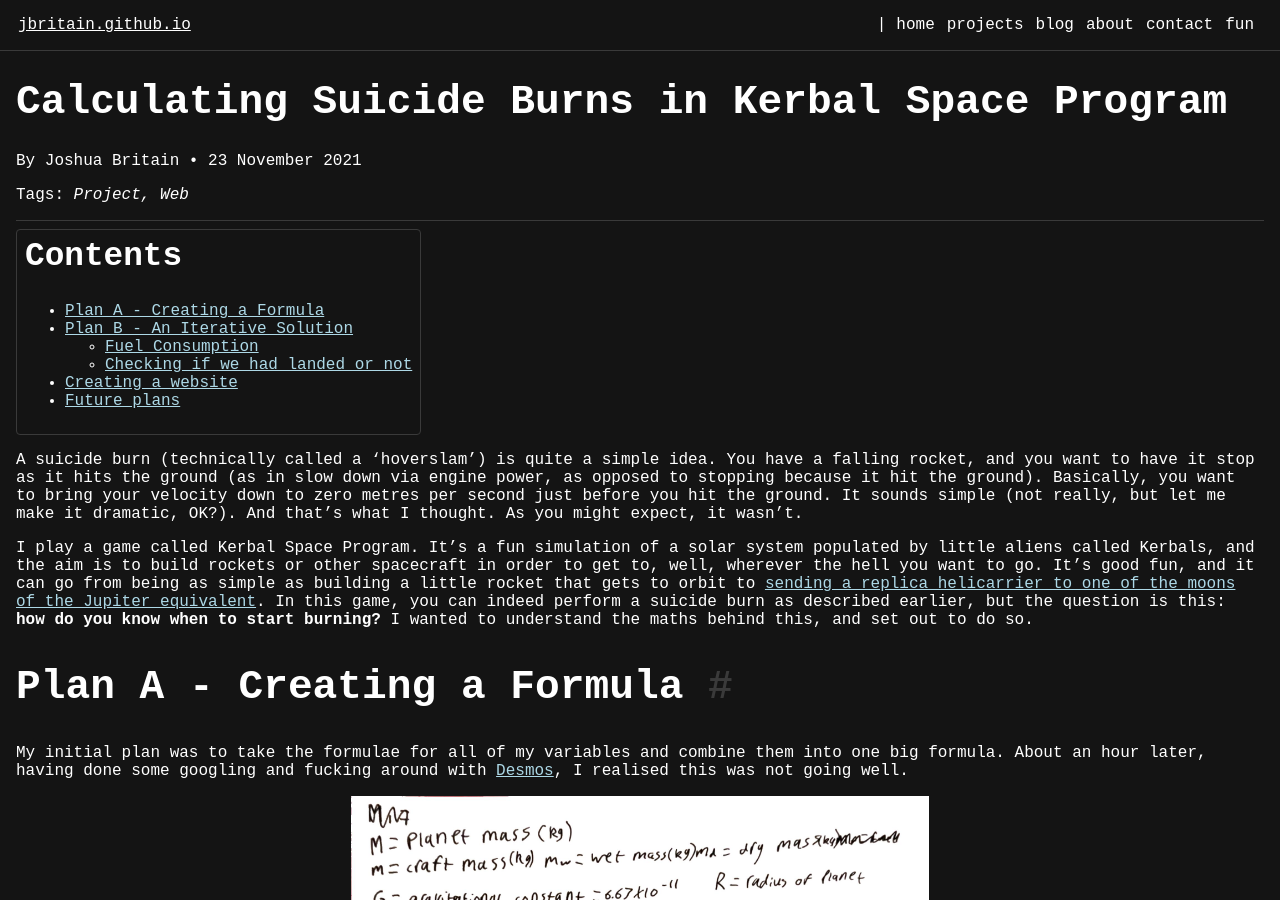
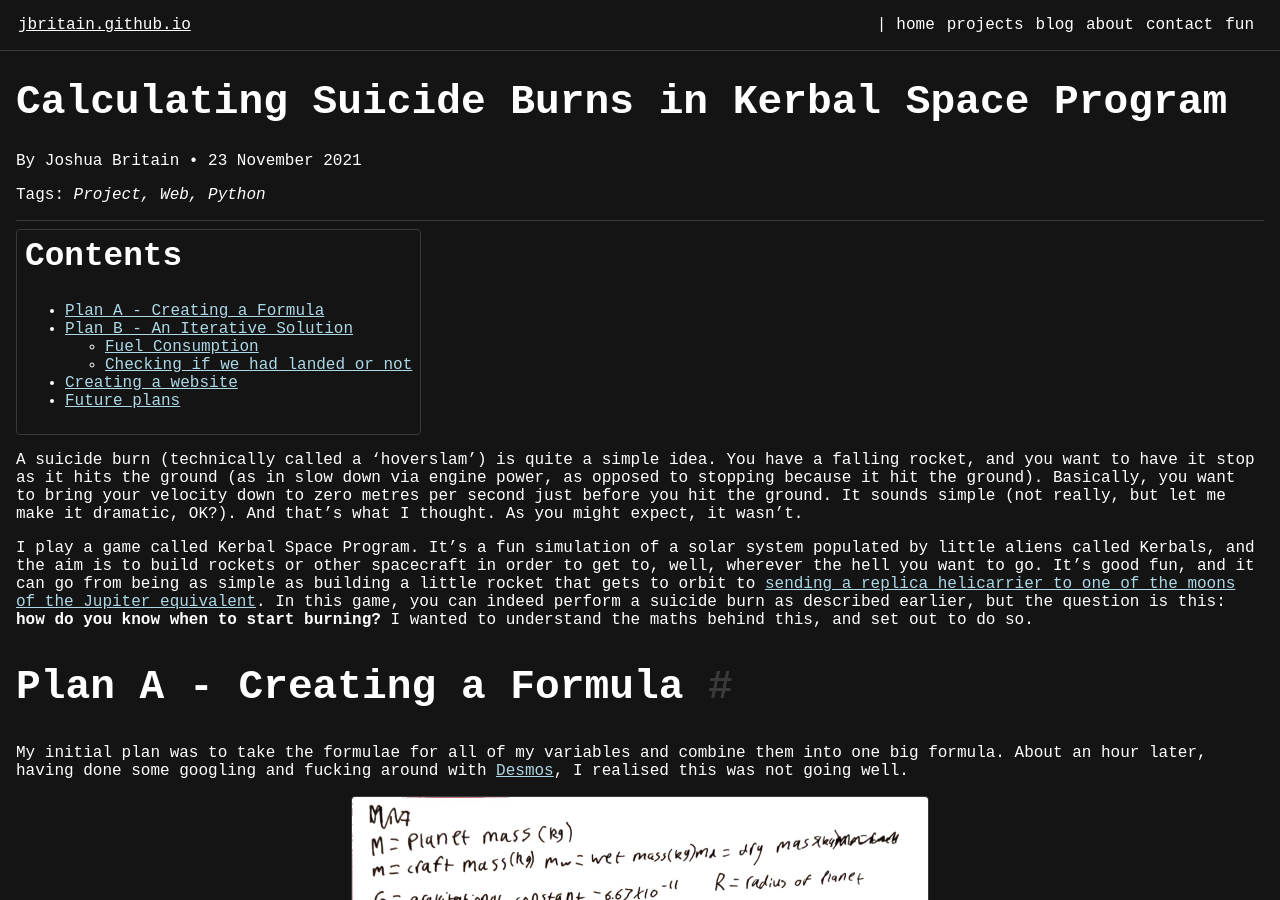
Before and after one commit to jbritain/jbritain.github.io, a Jekyll site: the page built from _posts/2021-11-23-calculate-suicide-burns-in-ksp.md, in a window 1280 px wide and 900 px high. Built offline with Jekyll 4.4.1, drawn with Linux system fonts in a browser that asks for light colours; formulas are drawn with MathJax 3; a style sheet for code colours, icons or effects is not loaded.

Commit message:
a few unrelated things

```diff
--- a/_posts/2021-11-23-calculate-suicide-burns-in-ksp.md
+++ b/_posts/2021-11-23-calculate-suicide-burns-in-ksp.md
@@ -2,7 +2,7 @@
 layout: post
 title: Calculating Suicide Burns in Kerbal Space Program
 author: Joshua Britain
-tags: Project Web
+tags: Project Web Python
 ---
 
 A suicide burn (technically called a 'hoverslam') is quite a simple idea. You have a falling rocket, and you want to have it stop as it hits the ground (as in slow down via engine power, as opposed to stopping because it hit the ground). Basically, you want to bring your velocity down to zero metres per second just before you hit the ground. It sounds simple (not really, but let me make it dramatic, OK?). And that's what I thought. As you might expect, it wasn't.
--- a/css/main.css
+++ b/css/main.css
@@ -128,6 +128,11 @@
     color: var(--main-text-color);
 }
 
+main img {
+    border: 1px solid var(--faint-text-color);
+    border-radius: 4px;
+}
+
 button, input[type=button], input[type=submit], input[type=reset] {
     cursor: pointer;
     transition: background-color 0.2s, color 0.2s;
--- a/pages/blogtags.html
+++ b/pages/blogtags.html
@@ -10,7 +10,7 @@
 <h3>Tags</h3>
 <ul>
     {% for tag in site.tags %}
-        <li><a href="#{{ tag[0] }} ">{{ tag[0] }}</a></li>
+        <li><a href="#{{ tag[0] }}">{{ tag[0] }}</a></li>
     {% endfor %}
 </ul>
 
```
Also changed, not shown: pages/about.md (+6 -1 lines).
